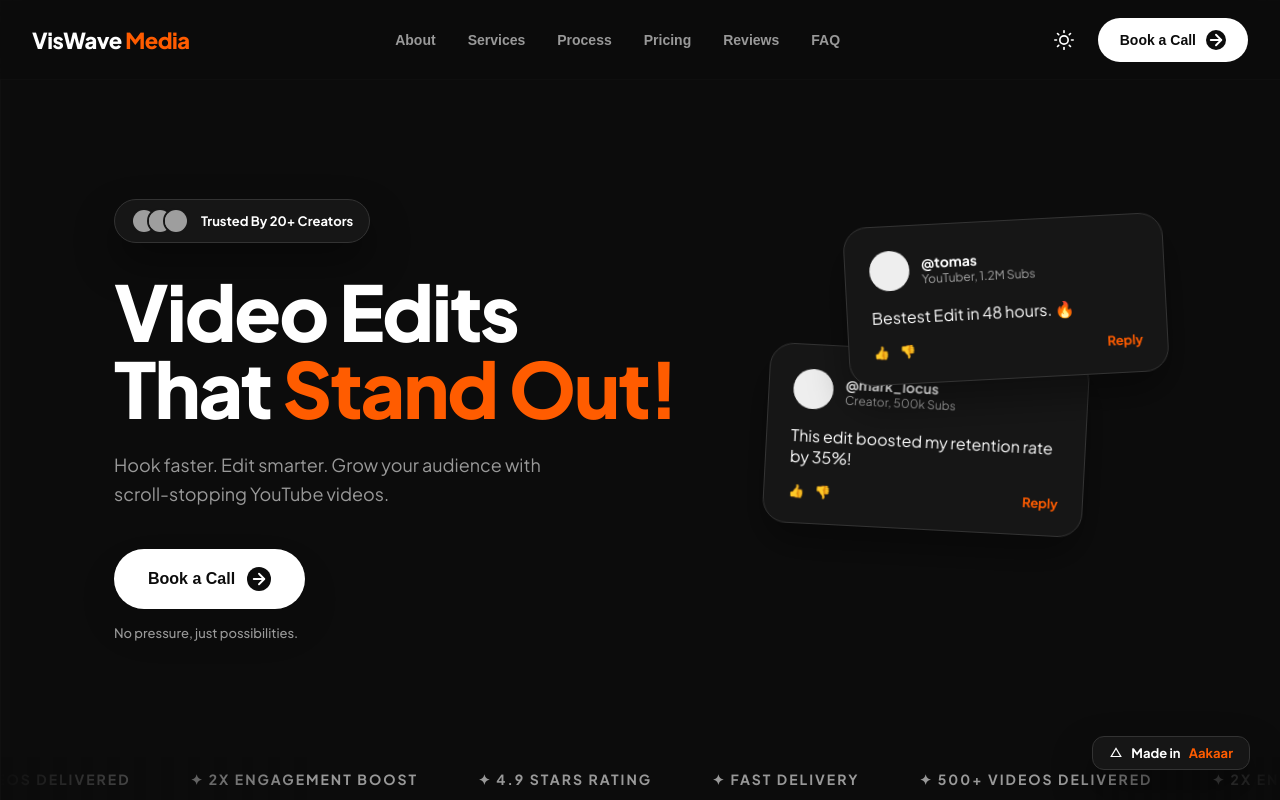
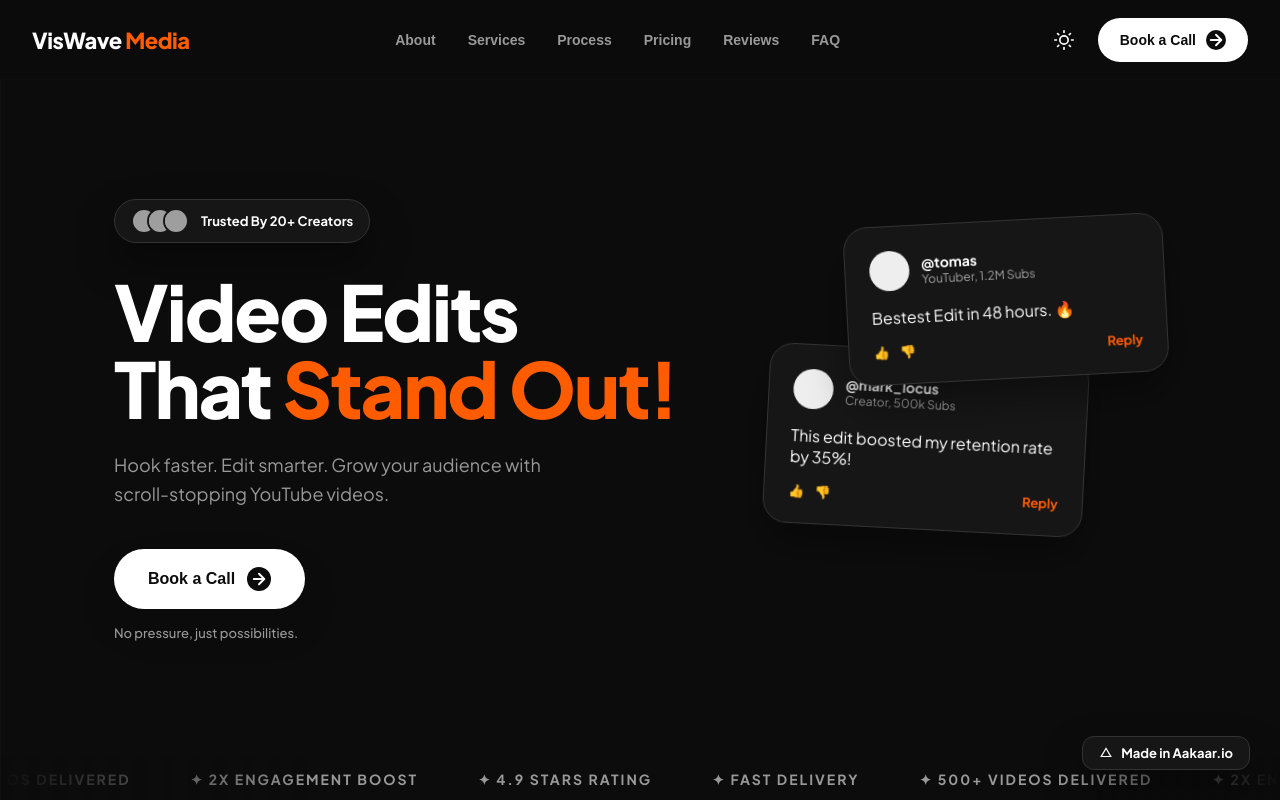
Before and after one commit to ShrebaN17/my-react-app, a React (Vite) app: page / in a window 1280 px wide. Shown: the top 800 px of the page. Built offline with nearby package versions, Linux system fonts and the light colour scheme; grey boxes are pictures that could not be loaded.

Commit message:
modified:   src/App.jsx

```diff
--- a/src/App.jsx
+++ b/src/App.jsx
@@ -476,7 +476,7 @@
           <path d="M12 2L2 19h20L12 2zm0 3.8L18.5 17h-13L12 5.8z" />
         </svg>
       </div>
-      <span className="badge-text">Made in <span className="spacing-fix">Aakaar</span></span>
+      <span className="badge-text">Made in Aakaar.io</span>
     </a>
   );
 }
```
